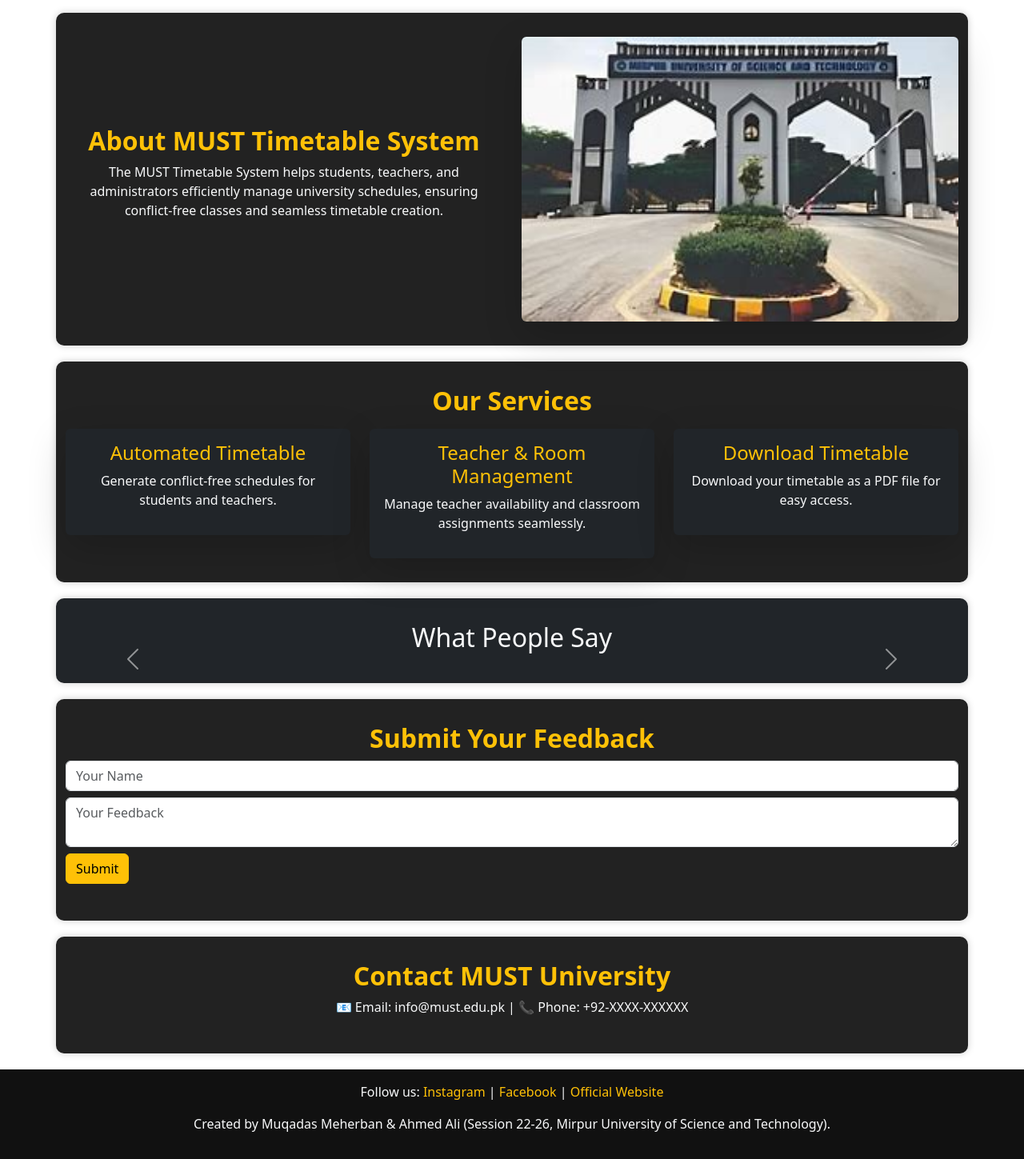
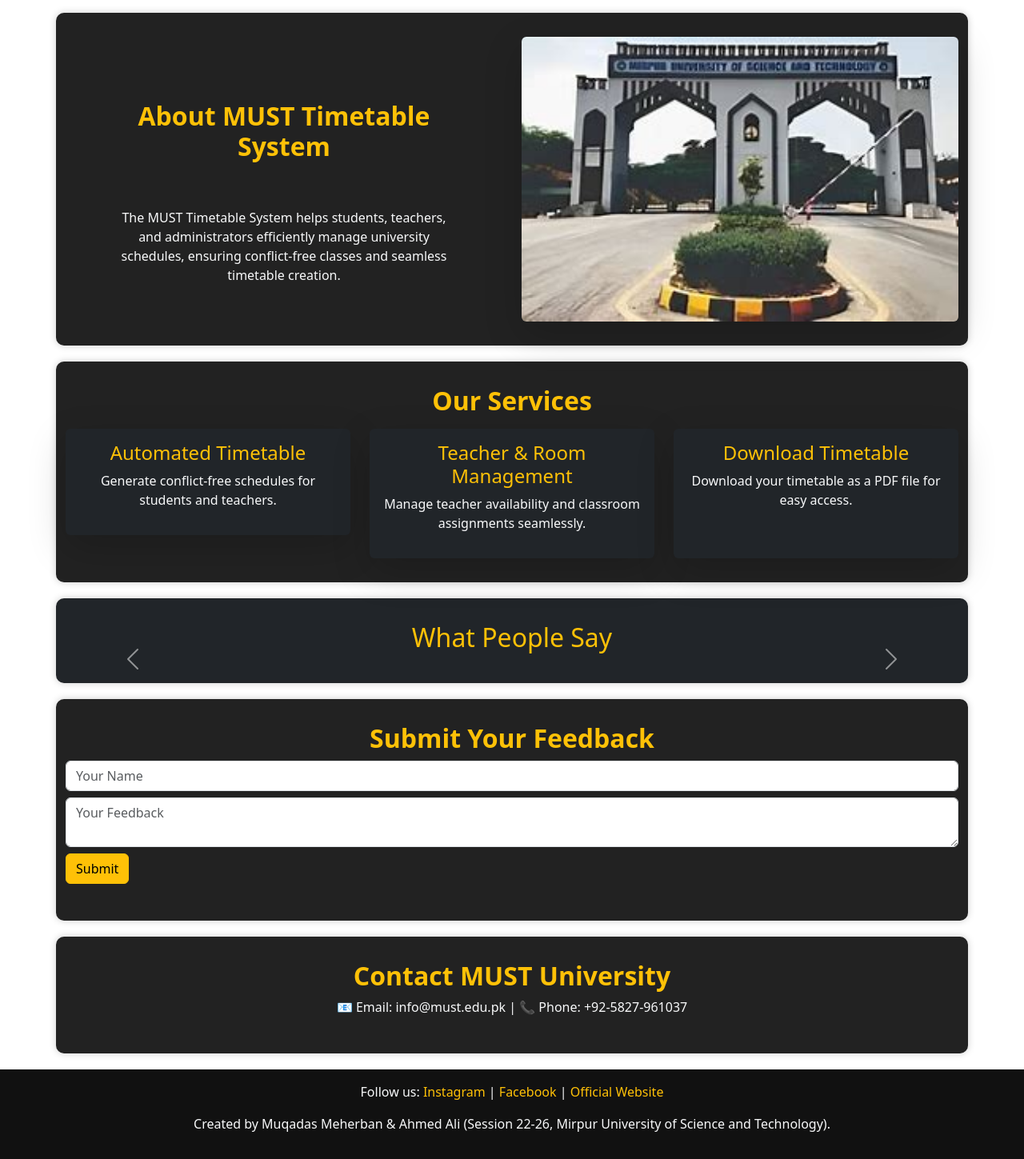
Before and after one commit to aura-codez/Must-TimeTable-System, a PHP site: page /MUST-Timetable-System/ in a window 1280 px wide. Shown: the part 660-2109 px from the top of the page at 80% size. Run offline with PHP 8.4, Linux system fonts and the light colour scheme; data that the repository does not hold is empty.

Commit message:
Update styling

```diff
--- a/index.php
+++ b/index.php
@@ -63,11 +63,11 @@
 </div>
 
 <!-- About Section -->
-<section id="about" class="container-md text-light section">
+<section id="about" class="container-md text-light section" >
     <div class="row align-items-center">
         <div class="col-md-6 text-center">
-            <h2 class="fw-bold text-warning">About MUST Timetable System</h2>
-            <p>
+            <h2 class="fw-bold text-warning" style="padding:50px">About MUST Timetable System</h2>
+            <p style="padding:0 60px">
                 The MUST Timetable System helps students, teachers, and administrators efficiently manage university schedules,
                 ensuring conflict-free classes and seamless timetable creation.
             </p>
@@ -79,7 +79,7 @@
 </section>
 
 <!-- Services Section -->
-<section id="services" class="container text-light section">
+<section id="services" class="container-md text-light section">
     <h2 class="text-center fw-bold text-warning">Our Services</h2>
     <div class="row text-center mt-3">
         <div class="col-md-4">
@@ -95,7 +95,7 @@
             </div>
         </div>
         <div class="col-md-4">
-            <div class="p-3 bg-dark rounded shadow-lg">
+            <div class="p-3 h-100 bg-dark rounded shadow-lg">
                 <h4 class="text-warning">Download Timetable</h4>
                 <p>Download your timetable as a PDF file for easy access.</p>
             </div>
@@ -104,8 +104,8 @@
 </section>
 
 <!-- Testimonials Section -->
-<section id="testimonials" class="container text-light section bg-dark">
-    <h2 class="text-center">What People Say</h2>
+<section id="testimonials" class="container-md text-light section bg-dark">
+    <h2 class="text-center text-warning">What People Say</h2>
     <div id="testimonialCarousel" class="carousel slide" data-bs-ride="carousel">
         <div class="carousel-inner">
             <?php
@@ -132,7 +132,7 @@
 </section>
 
 <!-- Feedback Section -->
-<section id="feedback" class="container text-light section">
+<section id="feedback" class="container-md text-light section">
     <h2 class="text-center fw-bold text-warning">Submit Your Feedback</h2>
     <form method="POST" action="logic/add-feedback.php">
         <input type="text" name="name" class="form-control mb-2" placeholder="Your Name" required>
@@ -142,9 +142,9 @@
 </section>
 
 <!-- Contact Section -->
-<section id="contact" class="container text-light section">
+<section id="contact" class="container-md text-light section">
     <h2 class="text-center fw-bold text-warning">Contact MUST University</h2>
-    <p class="text-center">📧 Email: info@must.edu.pk | 📞 Phone: +92-XXXX-XXXXXX</p>
+    <p class="text-center">📧 Email: info@must.edu.pk | 📞 Phone: +92-5827-961037</p>
 </section>
 
 <!-- Footer -->
```
